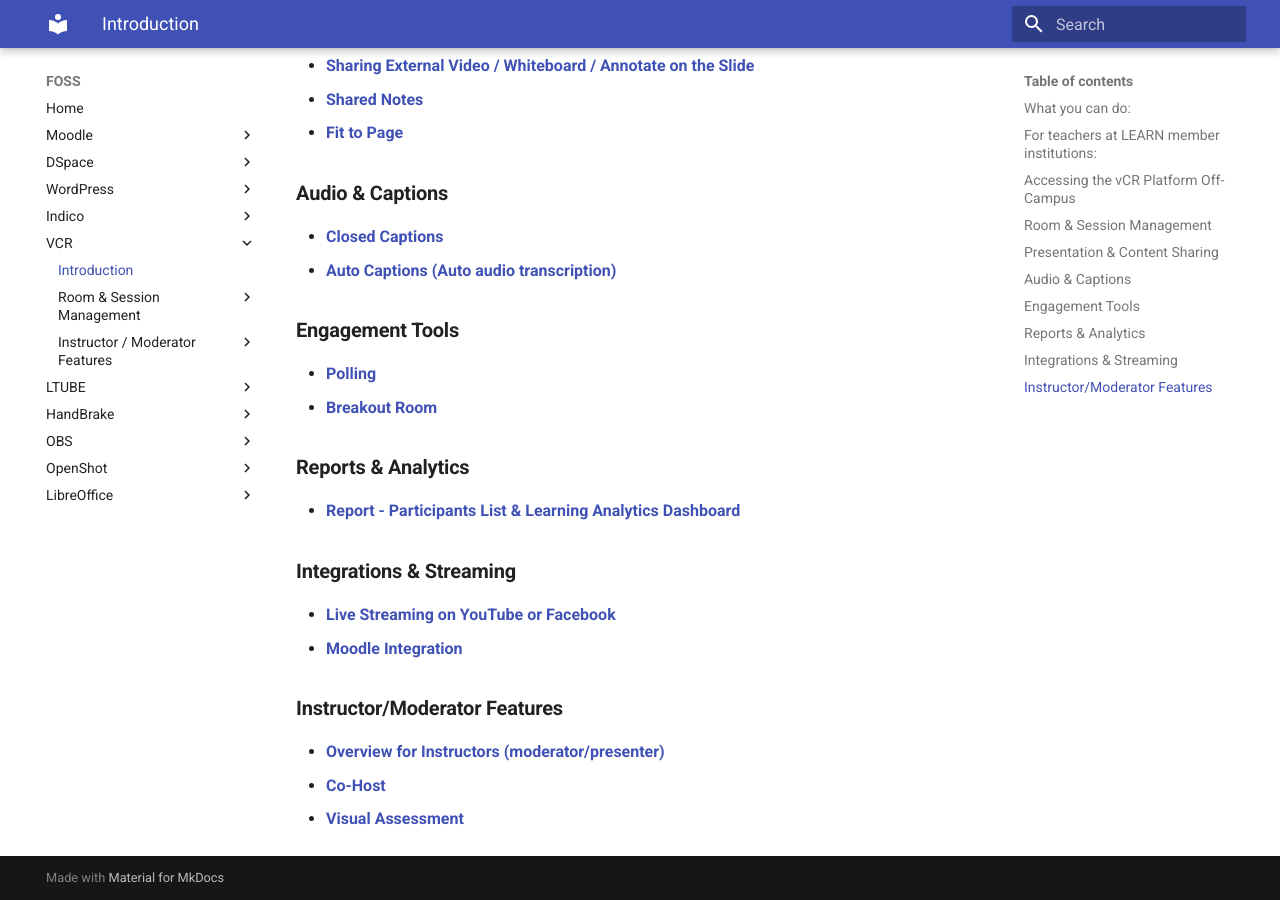
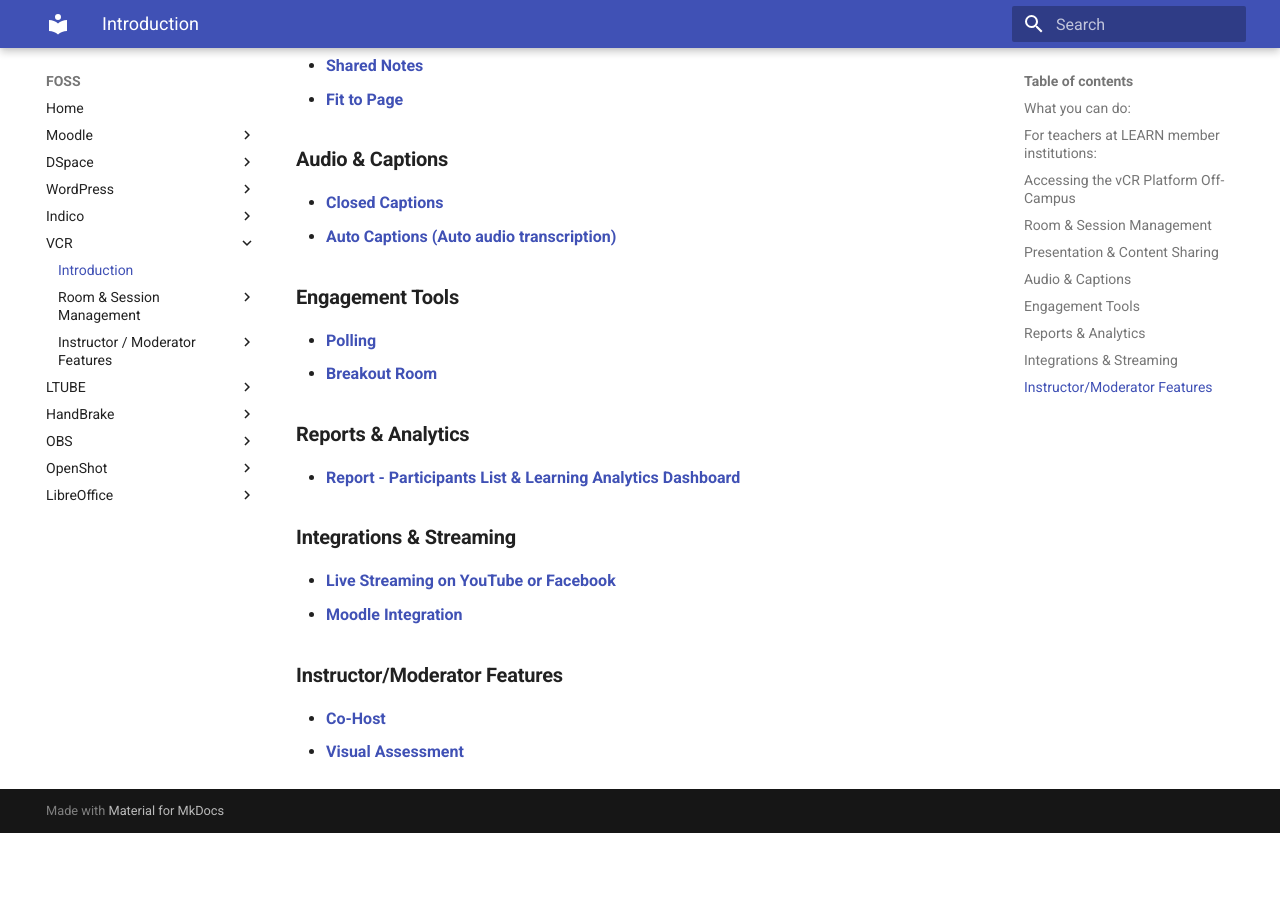
Before and after one commit to LEARN-LK/FOSS-LABWORK-HOST, an MkDocs documentation site: the page built from docs/vcr/README.md, in a window 1280 px wide and 900 px high, scrolled down 1295 px. Built offline with MkDocs 1.6.1 and Material for MkDocs 9.7.7, drawn with Linux system fonts in a browser that asks for light colours; after the commit the page ends 2128 px from its top, so only the background shows below that; some of the changed lines change nothing that is shown.

Commit message:
readme VCR

```diff
--- a/docs/vcr/README.md
+++ b/docs/vcr/README.md
@@ -14,7 +14,6 @@
 ### For teachers at LEARN member institutions:
 
 * Free to use
-* No data charges
 * No guaranteed service level, but our team will support you as best we can
 
 ---
@@ -42,7 +41,7 @@
 
 * **[Uploading Presentation/Sharing Screen](https://learn-lk.github.io/FOSS-LABWORK-HOST/vcr/InstructorModerator%20Features/Overview%20for%20Instructors/ContentSharing/uplord-ppt%26sharing/)**
 * **[Sharing External Video / Whiteboard / Annotate on the Slide ](https://learn-lk.github.io/FOSS-LABWORK-HOST/vcr/InstructorModerator%20Features/Overview%20for%20Instructors/ContentSharing/Sharing-External-Video%26whiteboard/)**
-* **[Shared Notes](https://learn-lk.github.io/FOSS-LABWORK-HOST/vcr/sharenote.md)**
+* **[Shared Notes](https://learn-lk.github.io/FOSS-LABWORK-HOST/vcr/sharenote)**
 * **[Fit to Page](https://learn-lk.github.io/FOSS-LABWORK-HOST/vcr/InstructorModerator%20Features/Overview%20for%20Instructors/Other%20Features/fittopage/)**
 
 
@@ -70,6 +69,5 @@
 
 ###  **Instructor/Moderator Features**
 
-* **[Overview for Instructors (moderator/presenter)](https://github.com/LEARN-LK/VCR/blob/main/moderator-task.md)**
 * **[Co-Host](https://learn-lk.github.io/FOSS-LABWORK-HOST/vcr/InstructorModerator%20Features/Co-Host/)**
 * **[Visual Assessment](https://learn-lk.github.io/FOSS-LABWORK-HOST/vcr/InstructorModerator%20Features/visual-assessment/)**
```
Also changed, not shown: docs/vcr/Room&Session Management/signintoVCR.md (+4 -0 lines), 3 other files.
